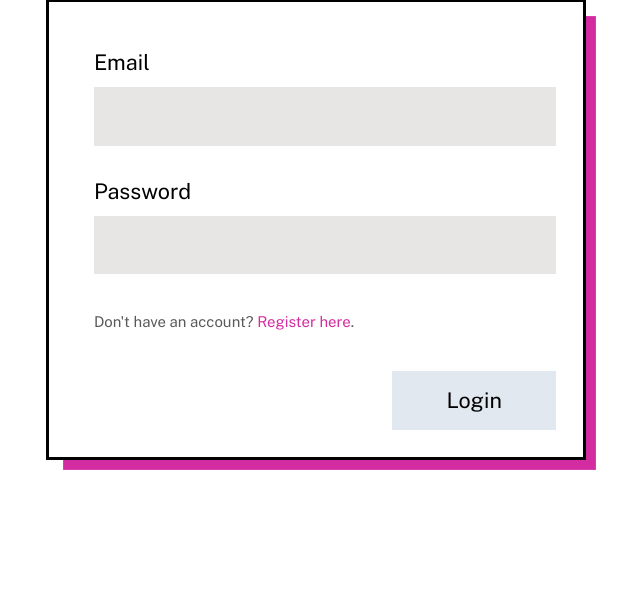
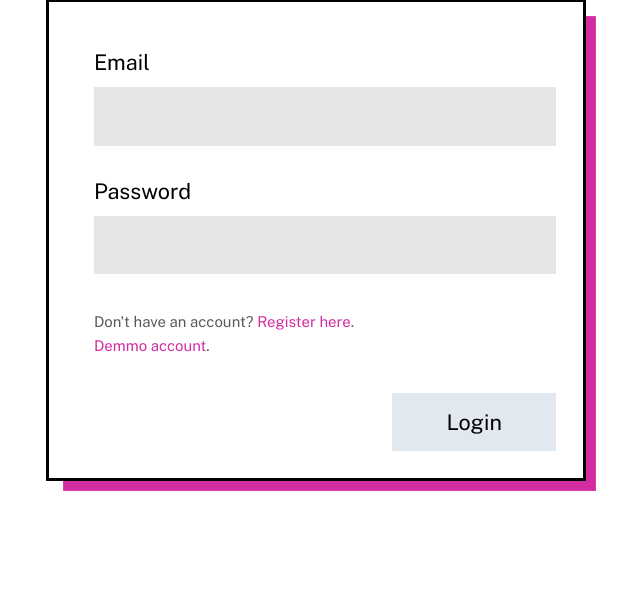
Before and after one commit to IngoQs7/playlist-project, a Flask app: page /login in a window 1280 px wide. Shown: the part 166-762 px from the top of the page, without its empty margins (324-964 px from the left). Run offline with Flask 3, Linux system fonts and the light colour scheme; some libraries are stand-ins or nearby versions.

Commit message:
Adding demo account

```diff
--- a/api/app.py
+++ b/api/app.py
@@ -117,6 +117,10 @@ def login():
     if session.get("email"):
         return redirect(url_for(".index"))
 
+    if request.args.get('d') == 'demo':
+        form.email = "test@example.com"
+        form.password = "test"
+
     form = LoginForm()
     if form.validate_on_submit():
 
--- a/api/templates/login.html
+++ b/api/templates/login.html
@@ -25,6 +25,9 @@
             <span class="form__small">
                 Don't have an account? <a href="{{ url_for('register') }}" class="form__link">Register here</a>.
             </span>
+            <div class="form__small">
+                <a href="{{ url_for('login', d='demo') }}" class="form__link">Demmo account</a>.
+            </div>
 
             <div>
                 {{ form.submit(class_="button button--form") }}
```
